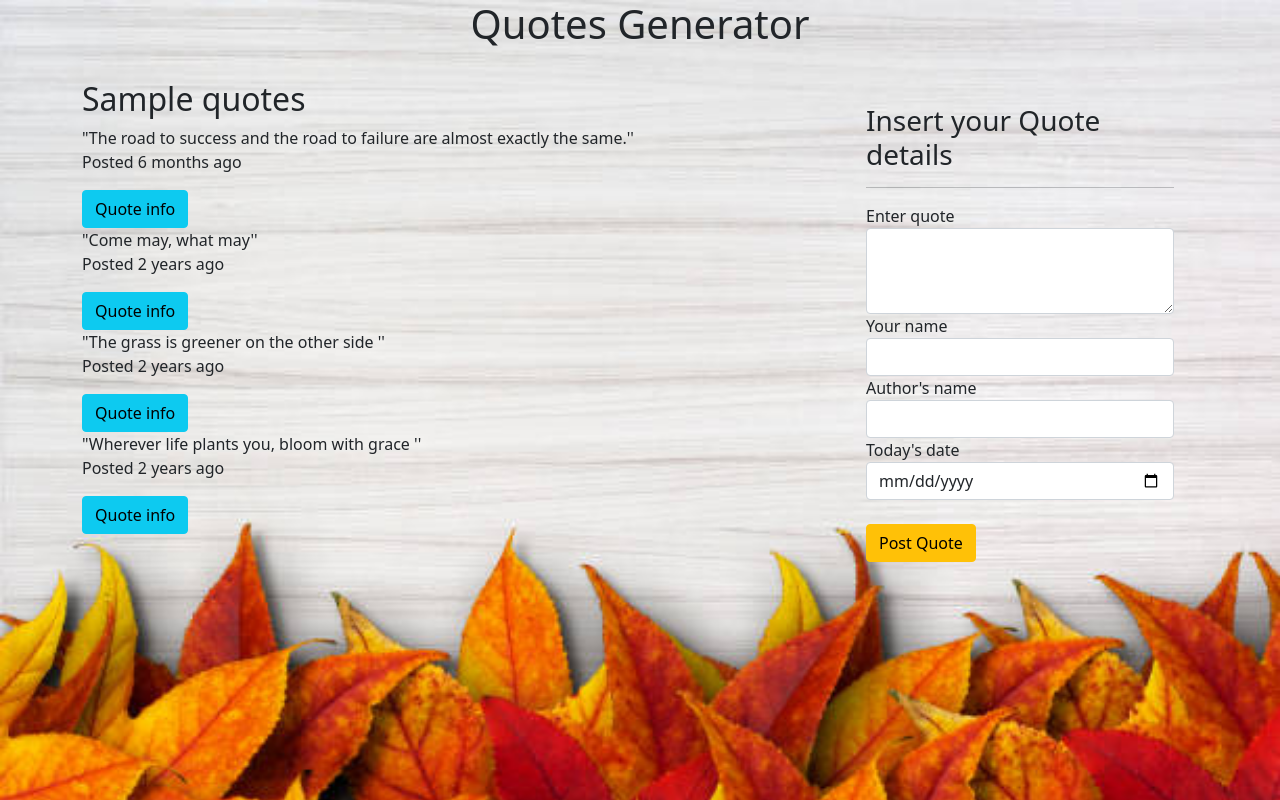
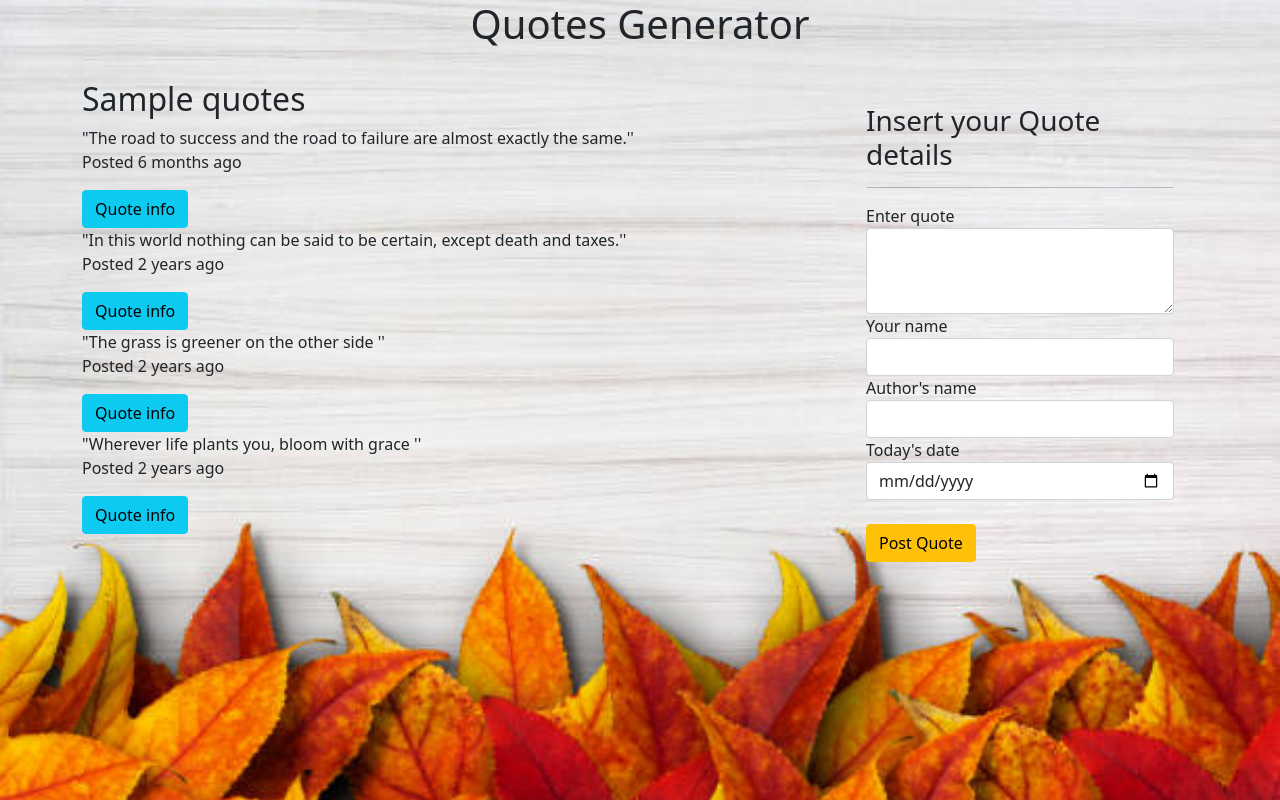
Before and after one commit to IsaacMurage-dev/QuotesApp, an Angular app: page / in a window 1280 px wide. Built offline with nearby package versions, Linux system fonts and the light colour scheme.

Commit message:
modify quotes.ts

```diff
--- a/src/app/quote/quote.component.ts
+++ b/src/app/quote/quote.component.ts
@@ -8,8 +8,8 @@ import{Quote} from '../quote'
 export class QuoteComponent implements OnInit {
 
   quotes:Quote[]=[
-    new Quote(1 ,'The road to success and the road to failure are almost exactly the same.','','Colin R. Davis',new Date(2020,12,30)),
-    new Quote(2 ,'Come may, what may','Gwen', 'The Guardian',new Date(2019,2,14)),
+    new Quote(1 ,'The road to success and the road to failure are almost exactly the same.','Carl Ray','Colin R. Davis',new Date(2020,12,30)),
+    new Quote(2 ,'In this world nothing can be said to be certain, except death and taxes.','The Guardian', 'Benjamin Franklin',new Date(2019,2,14)),
     new Quote(3 ,'The grass is greener on the other side ','Varane', 'Raphael',new Date(2019,2,14)),
     new Quote(4 ,'Wherever life plants you, bloom with grace ','Jadon', 'Sancho',new Date(2019,2,15)),
 
```
